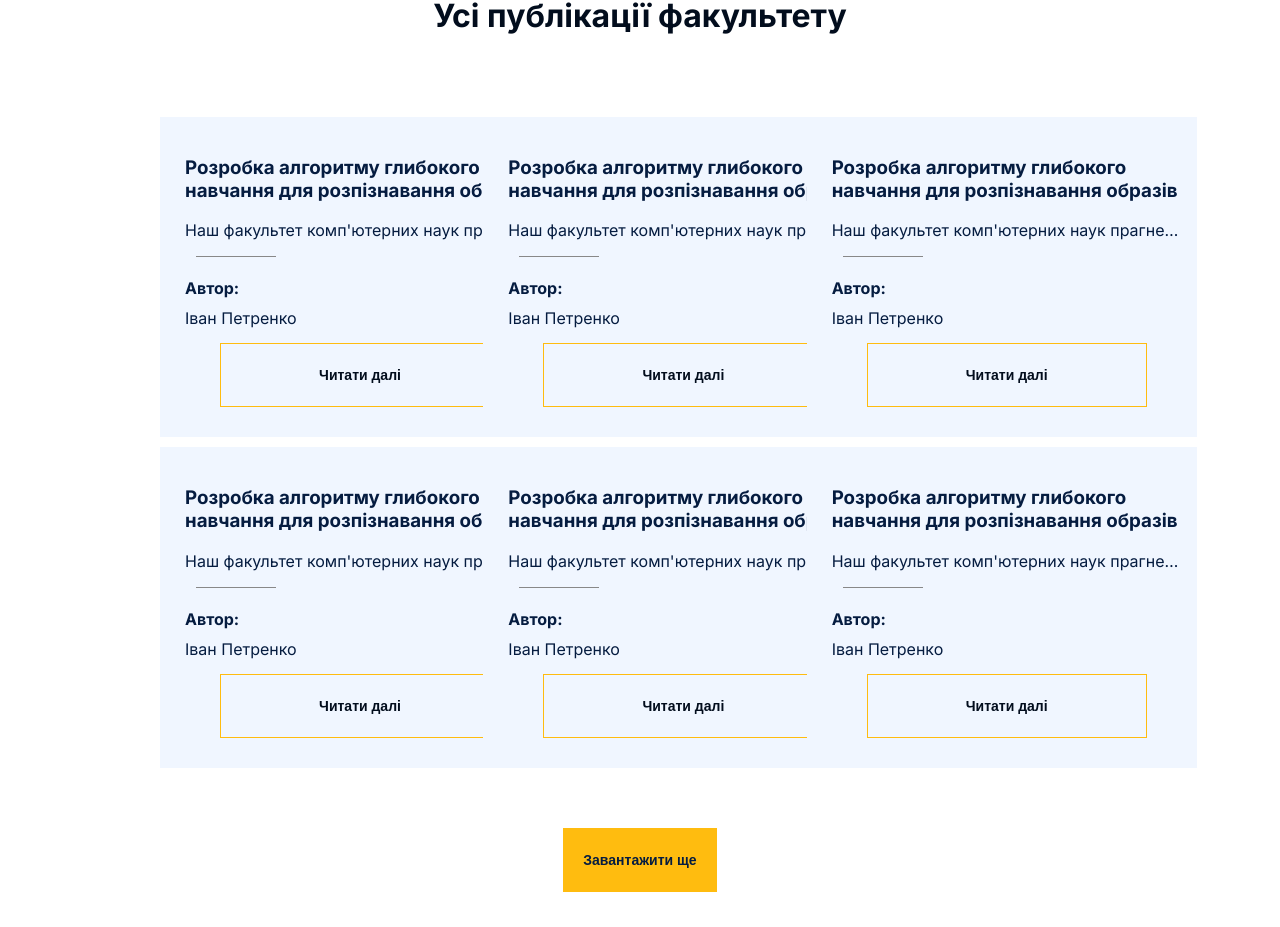
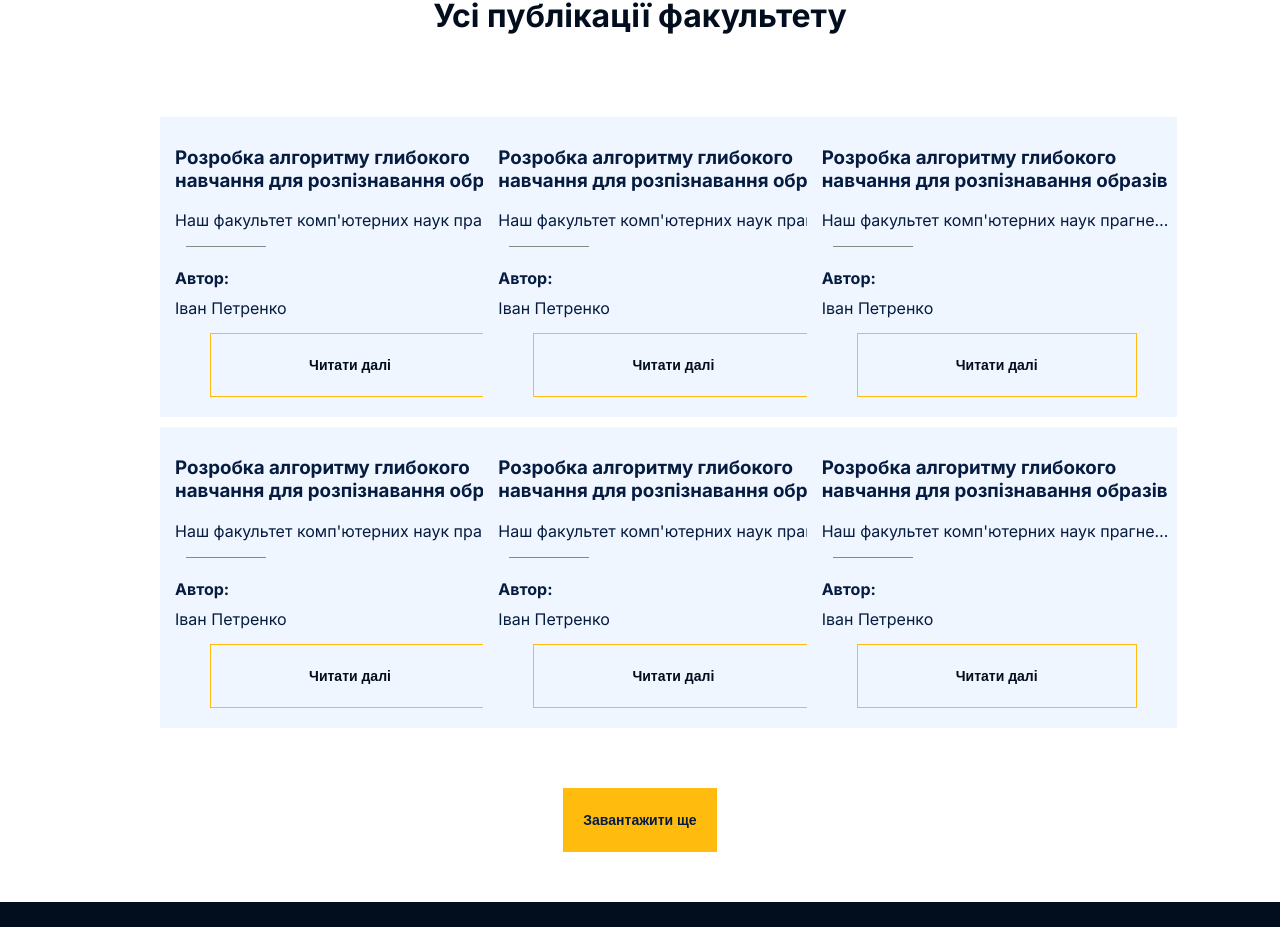
Before and after one commit to bbs2009/faculty-website, a Next.js app: page /science in a window 1280 px wide. Shown: the part 1037-1964 px from the top of the page. Built offline with nearby package versions, Linux system fonts and the light colour scheme.

Commit message:
верстка картки статей

```diff
--- a/src/app/ui/components/ArticlesCard/ArticlesCard.module.css
+++ b/src/app/ui/components/ArticlesCard/ArticlesCard.module.css
@@ -11,7 +11,7 @@
 	/* width: 450px; */
 
 	display: flex;
-	margin: 20px;
+	margin: 10px;
 	flex-flow: column wrap;
 	justify-content: center;
 	color: var(--text-primary);
```
